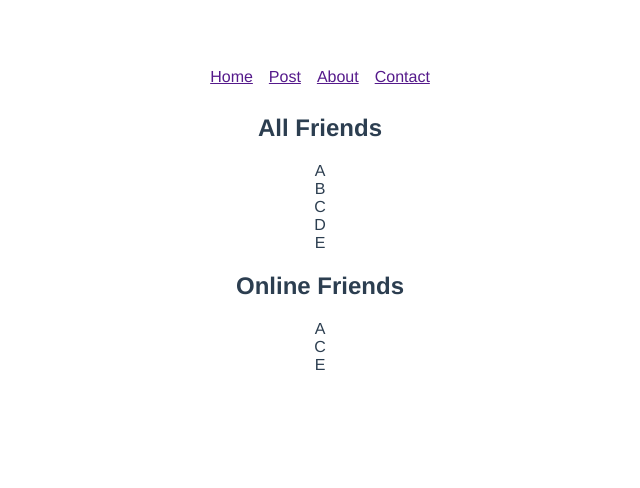
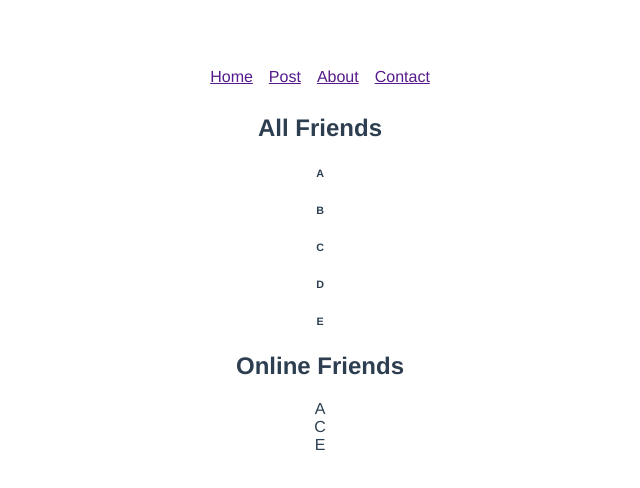
Before and after one commit to NeneWang/vue---Practice, a Vue app in the folder cli/vue/: page / in a window 1280 px wide. Shown: the top 488 px of the page, without its empty margins (320-960 px from the left). Built offline with nearby package versions, Linux system fonts and the light colour scheme.

Commit message:
m=laravue | vue | cli | custom event

```diff
--- a/cli/vue/src/App.vue
+++ b/cli/vue/src/App.vue
@@ -1,8 +1,8 @@
 <template>
   <div id="app">
     <Navbar></Navbar>
-    <AllFriends :friends="friends"></AllFriends>
-    <OnlineFriends :friends="friends" ></OnlineFriends>
+    <AllFriends @delete="deleteFriend" :friends="friends"></AllFriends>
+    <OnlineFriends :friends="friends"></OnlineFriends>
   </div>
 </template>
 
@@ -31,6 +31,14 @@ export default {
     AllFriends,
     OnlineFriends,
   },
+  methods: {
+    deleteFriend(payload) {
+      console.log(payload);
+      this.friends = this.friends.filter(friend => {
+        return friend.name !== payload.name
+      })
+    },
+  },
 };
 </script>
 
--- a/cli/vue/src/components/AllFriends.vue
+++ b/cli/vue/src/components/AllFriends.vue
@@ -2,7 +2,8 @@
   <div id="allfriends">
     <h2>All Friends</h2>
     <div v-for="(friend, index) in friends" :key="index">
-      <span>{{ friend.name }}</span>
+      <h6 @click="unfriend(friend.name)">{{ friend.name }}</h6>
+
     </div>
   </div>
 </template>
@@ -13,6 +14,11 @@ export default {
   props: ["friends"],
   data() {
     return {};
+  },
+  methods: {
+    unfriend(name) {
+      this.$emit("delete", { name });
+    },
   },
 };
 </script>
```
